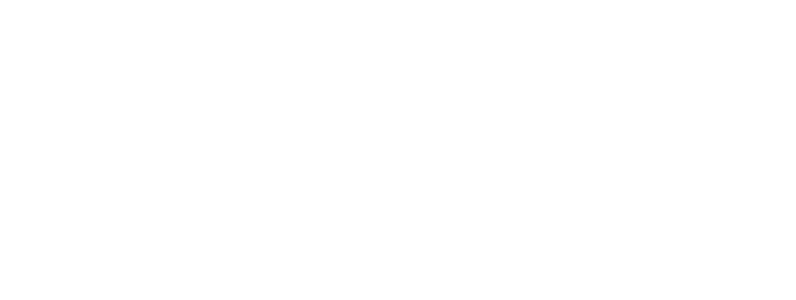
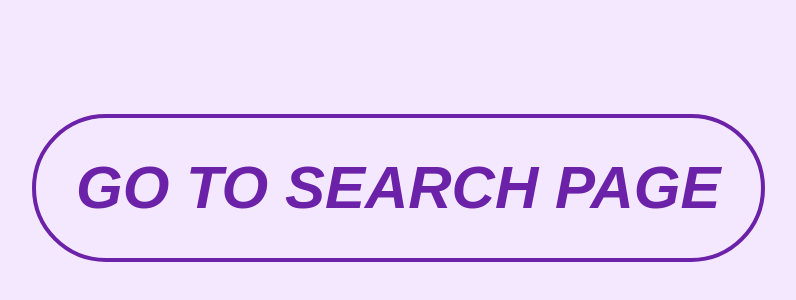
Before and after one commit to DamarooWork/airbnb, a Next.js app: page / in a window 1280 px wide. Shown: the part 212-512 px from the top of the page, without its empty margins (242-1038 px from the left). Built offline with nearby package versions, Linux system fonts and the light colour scheme.

Commit message:
add: route from home to search page

```diff
--- a/src/app/page.tsx
+++ b/src/app/page.tsx
@@ -1,7 +1,17 @@
+'use client'
+import { useRouter } from 'next/navigation'
 
 export default function Home() {
+  const router = useRouter()
   return (
-   <>
-   </>
-  );
+    <main className="flex justify-center items-center w-screen h-screen bg-purple-100">
+      <h1
+        className="text-6xl italic  font-bold p-10 cursor-pointer border-[4px] rounded-full text-purple-800 border-purple-800
+         hover:bg-purple-200 hover:scale-[1.02] hover:-translate-y-2 active:bg-purple-300 transition-all duration-300 ease-in-out active:scale-[0.98] will-change-transform"
+        onClick={() => router.push('/search')}
+      >
+        GO TO SEARCH PAGE
+      </h1>
+    </main>
+  )
 }
```
